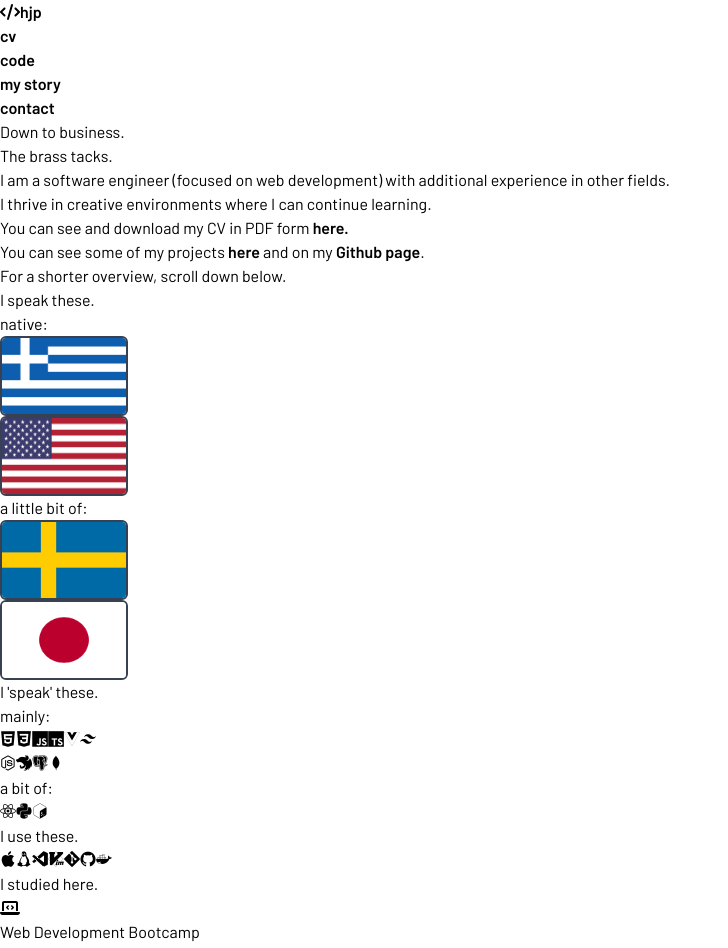
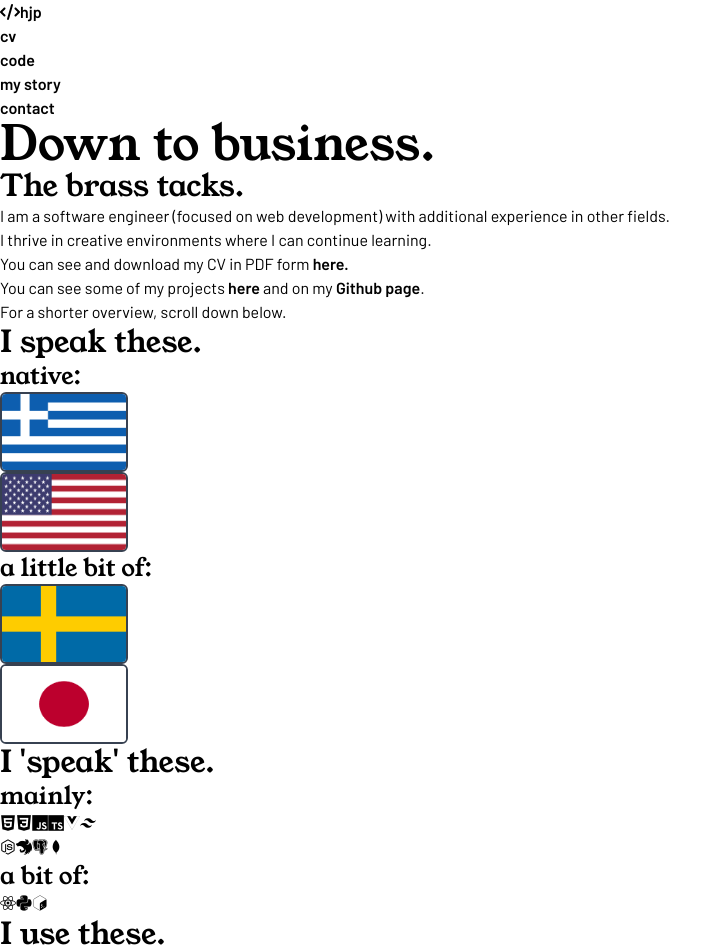
Before and after one commit to hermesjpappas/hjp, a Vue app: page /cv in a window 1280 px wide. Shown: the top 948 px of the page, without its empty margins (0-728 px from the left). Built offline with nearby package versions, Linux system fonts and the light colour scheme.

Commit message:
Make story page and fix styling

```diff
--- a/src/assets/base.css
+++ b/src/assets/base.css
@@ -5,3 +5,15 @@
 @tailwind base;
 @tailwind components;
 @tailwind utilities;
+
+h1 {
+  @apply font-serif text-xl xs:text-3xl md:text-4xl lg:text-5xl
+  }
+
+h2 {
+  @apply font-serif text-lg xs:text-2xl lg:text-3xl
+}
+
+h3 {
+  @apply font-serif text-base xs:text-xl lg:text-2xl
+}
--- a/src/components/NavBar.vue
+++ b/src/components/NavBar.vue
@@ -7,7 +7,7 @@
       <span>hjp</span></RouterLink
     >
     <ul
-      class="flex items-center justify-center w-full h-8 gap-8 font-medium xs:justify-end xs:pr-4"
+      class="flex items-center justify-center w-full h-8 gap-8 font-medium xs:justify-end xs:pr-8"
     >
       <li><RouterLink to="/cv">cv</RouterLink></li>
       <li><RouterLink to="/code">code</RouterLink></li>
--- a/src/views/CVView.vue
+++ b/src/views/CVView.vue
@@ -1,10 +1,10 @@
 <template>
   <main
-    class="flex flex-col items-center justify-start w-full h-full gap-4 pb-8 xs:gap-6 lg:gap-8 lg:text-lg"
+    class="flex flex-col items-center justify-start w-full min-h-full gap-4 px-6 pb-10 xs:gap-6 lg:gap-8 lg:text-lg lg:px-0"
   >
-    <h1 class="mt-10 font-serif text-3xl xs:text-4xl lg:text-5xl">Down to business.</h1>
-    <h2 class="font-serif text-xl xs:text-2xl lg:text-3xl">The brass tacks.</h2>
-    <article class="flex flex-col items-start justify-start gap-4 px-4 sm:items-center sm:px-0">
+    <h1 class="mt-10">Down to business.</h1>
+    <h2>The brass tacks.</h2>
+    <article class="flex flex-col items-start justify-start gap-4 sm:items-center">
       <p>
         I am a software engineer (focused on web development) with additional experience in other
         fields.
@@ -19,19 +19,19 @@
       <p>For a shorter overview, scroll down below.</p>
     </article>
 
-    <h2 class="mt-8 font-serif text-xl xs:text-2xl lg:text-3xl">I speak these.</h2>
-    <h3 class="font-serif text-lg xs:text-xl lg:text-2xl">native:</h3>
+    <h2>I speak these.</h2>
+    <h3>native:</h3>
     <div class="flex items-center gap-6">
       <img v-tooltip="'Greek'" src="/img/greece.png" class="flag" />
       <img v-tooltip="'US English'" src="/img/us.png" class="flag" />
     </div>
-    <h3 class="font-serif text-lg xs:text-xl lg:text-2xl">a little bit of:</h3>
+    <h3>a little bit of:</h3>
     <div class="flex items-center gap-6">
       <img v-tooltip="'Swedish'" src="/img/sweden.png" class="flag" />
       <img v-tooltip="'Japanese'" src="/img/japan.png" class="flag" />
     </div>
-    <h2 class="mt-8 font-serif text-xl xs:text-2xl lg:text-3xl">I 'speak' these.</h2>
-    <h3 class="font-serif text-lg xs:text-xl lg:text-2xl">mainly:</h3>
+    <h2>I 'speak' these.</h2>
+    <h3>mainly:</h3>
     <div class="flex items-center gap-4 text-2xl xs:text-3xl md:text-5xl lg:text-6xl">
       <a href="https://en.wikipedia.org/wiki/HTML5" target="_blank" class="hover:no-underline"
         ><i v-tooltip="'HTML'" class="devicon-html5-plain"></i
@@ -66,7 +66,7 @@
         ><i v-tooltip="'MongoDB'" class="devicon-mongodb-plain"></i
       ></a>
     </div>
-    <h3 class="font-serif text-lg xs:text-xl lg:text-2xl">a bit of:</h3>
+    <h3 class="font-serif text-base xs:text-xl lg:text-2xl">a bit of:</h3>
     <div class="flex items-center gap-4 text-2xl xs:text-3xl md:text-5xl lg:text-6xl">
       <a href="https://reactjs.org/" target="_blank" class="hover:no-underline"
         ><i v-tooltip="'React'" class="devicon-react-plain"></i
@@ -78,7 +78,7 @@
         ><i v-tooltip="'Bash / Shell'" class="devicon-bash-plain"></i
       ></a>
     </div>
-    <h2 class="mt-8 font-serif text-xl xs:text-2xl lg:text-3xl">I use these.</h2>
+    <h2 class="mt-8">I use these.</h2>
     <div class="flex items-center gap-4 text-2xl xs:text-3xl md:text-5xl lg:text-6xl">
       <a href="https://www.apple.com/macos/sonoma/" target="_blank" class="hover:no-underline"
         ><i v-tooltip="'Mac OS'" class="devicon-apple-original"></i
@@ -102,8 +102,8 @@
         ><i v-tooltip="'Docker'" class="devicon-docker-plain"></i
       ></a>
     </div>
-    <h2 class="mt-8 font-serif text-xl xs:text-2xl lg:text-3xl">I studied here.</h2>
-    <div class="flex flex-col items-start justify-center gap-4 pb-14 md:gap-6">
+    <h2 class="mt-8">I studied here.</h2>
+    <div class="flex flex-col items-start justify-center gap-4 md:gap-6">
       <div class="flex items-center justify-start gap-6">
         <font-awesome-icon
           icon="fa-solid fa-laptop-code"
--- a/src/views/StoryView.vue
+++ b/src/views/StoryView.vue
@@ -1,3 +1,59 @@
 <template>
-  Story
+  <main
+    class="flex flex-col items-center justify-start w-full min-h-full gap-4 px-6 pb-10 xs:gap-6 lg:gap-8 lg:text-lg lg:px-0"
+  >
+<h1 class="mt-10">Hello!</h1>
+<h2>My name is Hermes.</h2>
+
+
+<p>I am a front-end web developer from Athens, Greece. When it comes to programming, there is no type of education I haven't had: I was university-educated, then became (and continue to be) self-taught, and also attended a bootcamp for good measure.</p>
+
+<p>I am sort of a Computer Science prodigal son. My first degree was a Bachelor of Science in Computer Science at the University of Essex, in the UK. I then moved on to post-graduate studies with a Master of Science in Human-Computer Interaction at KTH, the Royal Institute of Technology, in Sweden.</p>
+
+<p>That degree took me down a different path where I diverged from programming in particular and even Computer Science in general. There was cognitive and social science, philosophy, and even some elements of design to what I did. I then began a doctorate degree at Stockholm University where I combined my already interdisciplinary studies with even more subjects, such as didactics, conceptual change, and the study of virtual humans in different applications.</p>
+
+<p>I don't regret my studies or my time spent working as a teaching assistant and a researcher. I broadened my horizons, learned even more about learning (both in terms of my research and from personal experience) and I had the chance to meet and work with some wonderful people.</p>
+
+<p>That being said, I found out that becoming an academic wasn't really a dream of mine, and I had to bid my coworkers and supervisors farewell. After trying out a few jobs, I decided to teach myself how to code again: to remember what I had forgotten and learn new things as well.</p>
+
+<p>I started to follow the free and open curriculum of The Odin Project. I was happy with my progress and became increasingly interested in trying out different languages and technologies. Shortly after starting with this program, however, I had an unfortunate health issue, which pushed my progress back by about a year.</p>
+
+<p>In the midst of my recovery, when I was feeling strong and healthy enough, I decided to attend a programming bootcamp. I saw this program called Social Hackers Academy and decided to apply to their Front-End Development program.</p>
+
+<p>The program itself used a curation of open curriculums in combination with live teaching sessions and custom challenges and assignments set to us by our instructors. We were also assigned mentors who supported our learning even further, both in a practical sense, through team code challenges and prep, as well as psychologically, by encouraging us and giving us valuable feedback.</p>
+
+<p>I graduated from Social Hackers Academy having finished multiple projects and assignments, a sample of which you can find in my code portfolio</p>.
+
+<p>In May of 2022, I began working for Suite5, an Information Technology Solutions and Services company. I began as a Front-end Software Engineer, but through my experience there I have not only learned more about the front-end; I have also begun expanding towards the back-end, bringing me closer to full-stack.</p>
+
+
+<h2>This brings us to today.</h2>
+
+<p>Nowadays I continue to learn, expand my knowledge, skills and responsibilities, and grow my portfolio while working with interesting projects, as well as with knowledgeable and kind colleagues.</p>
+
+<p>I thrive in environments where my skills, creativity and thirst for learning find fertile ground. I love working with people who are as passionate as I am and who can teach me different ways of thinking and seeing the world, both through our craft and outside of it.</p>
+
+<p>If you came here wanting to collaborate with me or just to talk shop, please don't hesitate to reach out to me through my social links, which you can find on the main page, as well as on my contact page. Thank you for wanting to know more about me and I hope to meet you soon!</p>
+
+<h2>OK, sure, but what else?</h2>
+
+
+<p>You want to know even more about me? You flatter me! OK, I'll indulge your curiosity. We're all more than just one thing, after all, and more than just our chosen profession.</p>
+
+<p>I am a big fan of polymathy and opsimathy. On days when I feel more charitable with myself than not, I fancy myself somewhat of a Renaissance man. I love to learn, to create, to tinker and to discover. I love science, technology, art and philosophy, and I try to find myself in places where they intersect.</p>
+
+<p>I play and compose different genres of music, and I also write lyrics and poetry. I have written, directed and edited a short documentary which was the result of a beginner's seminar and would love to explore more filmmaking experiences. I also dabble in photography and graphic design every now and then, and I would love to pursue more opportunities to learn how to draw, paint and illustrate.</p>
+
+<p>Another big passion of mine is language (in the scientific / literary sense), and languages, plural. I myself am an early successive bilingual, speaking English and Greek at a maternal level. I also speak a little Swedish and have forgotten a lot of French from school. Other than English, my favorite foreign language is Japanese. I have an elementary diploma in it but want to continue learning it and improve in the future, as I love Japanese culture and am interested in a lot of art and media from Japan.</p>
+
+<p>I love animals and have had pets all my life - from dogs and parakeets to sea turtles and hamsters. I grew up with a dog, but am now more of a cat person. I am a cat father of one special boy but I try to make friends with all the kitties I meet on the street.</p>
+
+<p>I think that about covers it! Thank you so much for taking the time to get to know me. Maybe you'll allow me the pleasure of meeting you.</p>
+</main>
 </template>
+
+<style scoped>
+p {
+  @apply max-w-3xl
+}
+</style>
```
Also changed, not shown: src/App.vue (+0 -8 lines), src/main.ts (line endings or trailing spaces).
